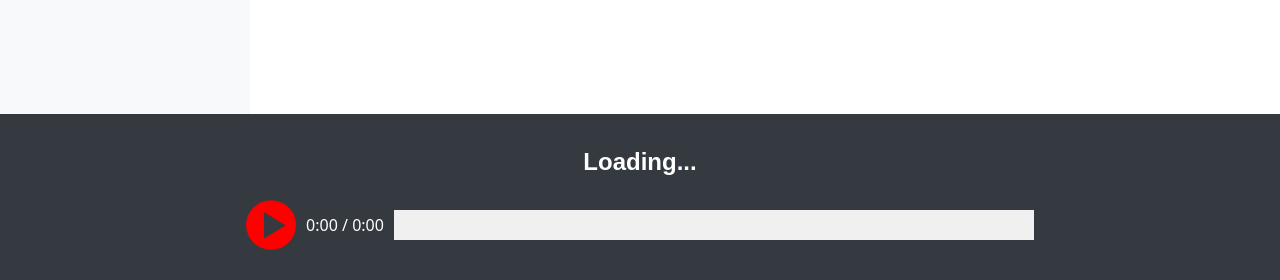
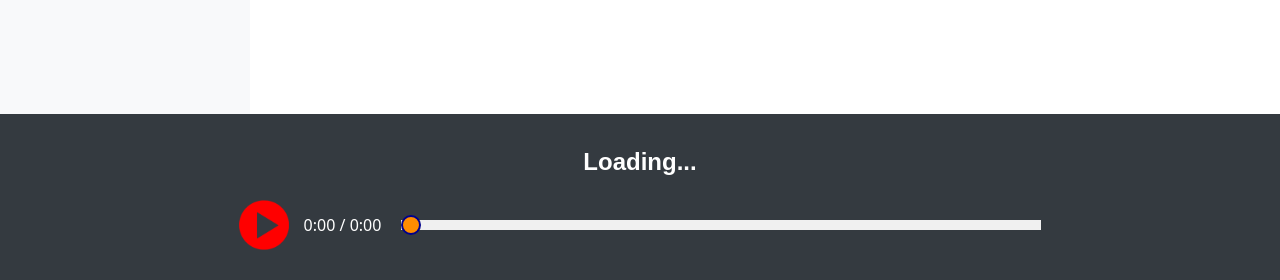
Before and after one commit to MariuszLepkowski/VC-Radio, a Flask app: page /player in a window 1280 px wide. Shown: the part 520-800 px from the top of the page. Run offline with Flask 2, Linux system fonts and the light colour scheme; some libraries are stand-ins or nearby versions.

Commit message:
Add styling for basic page layout. Create player inside footer. Add progressThumb to player (with styling)

```diff
--- a/VC_Radio_app/static/css/styles.css
+++ b/VC_Radio_app/static/css/styles.css
@@ -45,8 +45,11 @@
     width: 100px; /* Rozmiar logo */
     margin-bottom: 20px; /* Odstęp między logo a sekcjami */
 }
+    .playlist-item {
+      padding-left: 20px;
+    }
 
-/* yt-player */
+/* Player */
 #container {
     text-align: center;
     margin-top: 20px;
@@ -78,26 +81,7 @@
     margin-right: 10px;
 }
 
-#progressContainer {
-    width: 50%;
-    height: 30px;
-    background-color: #f0f0f0;
-    position: relative;
-    cursor: pointer;
-}
 
-#progressBar {
-    height: 100%;
-    background-color: #4caf50;
-    width: 0;
-    transition: width 0.1s ease-in-out;
-}
-
-#timeInfo {
-    margin: 5px 0;
-    font-size: 16px;
-    margin-right: 10px;
-}
 
 #alternative-link a {
     display: flex;
@@ -118,3 +102,41 @@
     margin: 0;
     text-align: center;
 }
+
+#progressContainer {
+    width: 50%;
+    height: 10px;
+    background-color: #f0f0f0;
+    position: relative;
+    cursor: pointer;
+}
+
+#progressBar {
+    height: 100%;
+    background-color: #4caf50;
+    width: 0;
+    transition: width 0.1s ease-in-out;
+}
+
+#timeInfo {
+    margin: 5px 0;
+    font-size: 16px;
+    margin-right: 20px;
+    margin-left: 5px;
+}
+
+/* Thumb */
+
+#progressThumb {
+    width: 20px; /* szerokość kółka */
+    height: 20px; /* wysokość kółka */
+    background-color: #FF8C00; /* kolor kółka */
+    border-radius: 50%; /* kształt kółka */
+    border: 2px solid #00008B;
+    position: absolute; /* pozycjonowanie absolutne */
+    top: 50%; /* ustawienie na środku paska postępu */
+    transform: translateY(-50%); /* wyśrodkowanie w pionie */
+    left: 0; /* ustawienie na początku paska postępu */
+    cursor: pointer; /* zmiana kursora na wskaźnik */
+
+}
--- a/VC_Radio_app/templates/home.html
+++ b/VC_Radio_app/templates/home.html
@@ -4,13 +4,12 @@
   <meta charset="UTF-8">
   <meta name="viewport" content="width=device-width, initial-scale=1.0">
   <title>VC-Radio</title>
-
-    <link rel="stylesheet" type="text/css" href="{{ url_for('static', filename='css/styles.css') }}">
   <!-- Bootstrap CSS -->
   <link href="https://cdn.jsdelivr.net/npm/bootstrap@5.3.0-alpha1/dist/css/bootstrap.min.css" rel="stylesheet">
-  <style>
 
-  </style>
+  <link rel="stylesheet" type="text/css" href="{{ url_for('static', filename='css/styles.css') }}">
+
+
 </head>
 <body>
   <!-- Logo VC-Radio -->
@@ -67,9 +66,11 @@
             <div id="timeInfo">0:00 / 0:00</div>
             <div id="progressContainer" onclick="seekToTime(event)">
                 <div id="progressBar"></div>
+                <div id="progressThumb"></div>
             </div>
         </div>
     </div>
+
 
     <div id="alternative-link" style="display: none;">
 
@@ -91,6 +92,5 @@
   <!-- Skrypty JavaScript -->
     <script src="https://www.youtube.com/iframe_api"></script>
     <script src="{{ url_for('static', filename='js/ytAudioPlayer.js') }}"></script>
-
 </body>
 </html>
```
